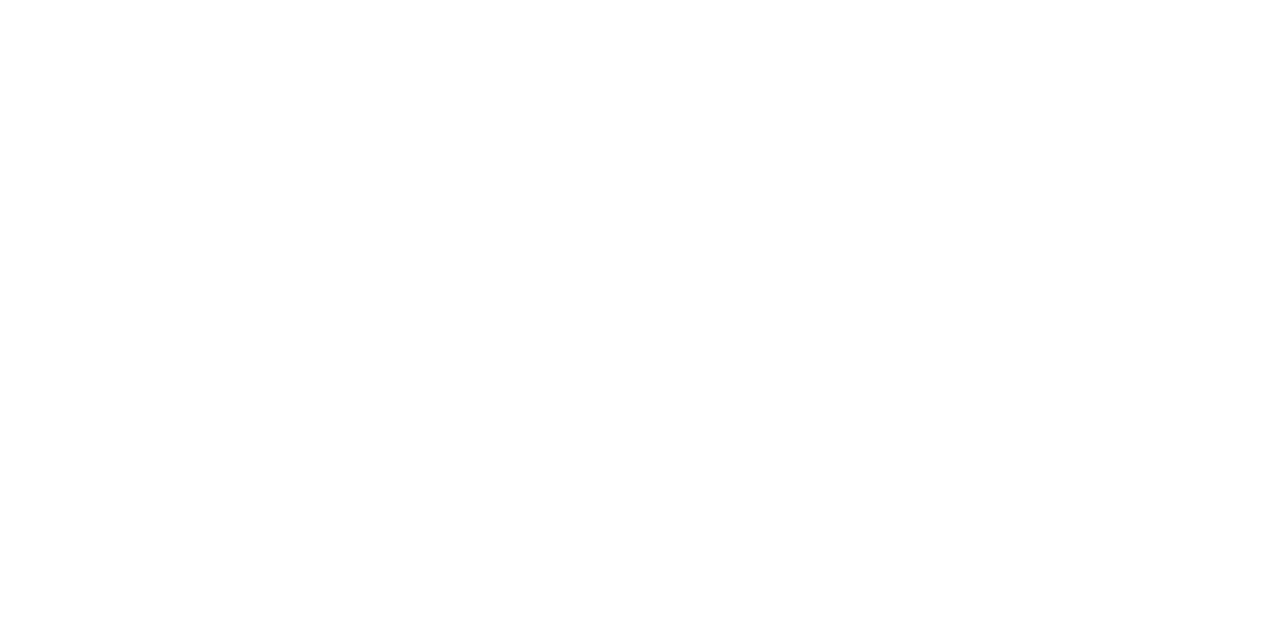
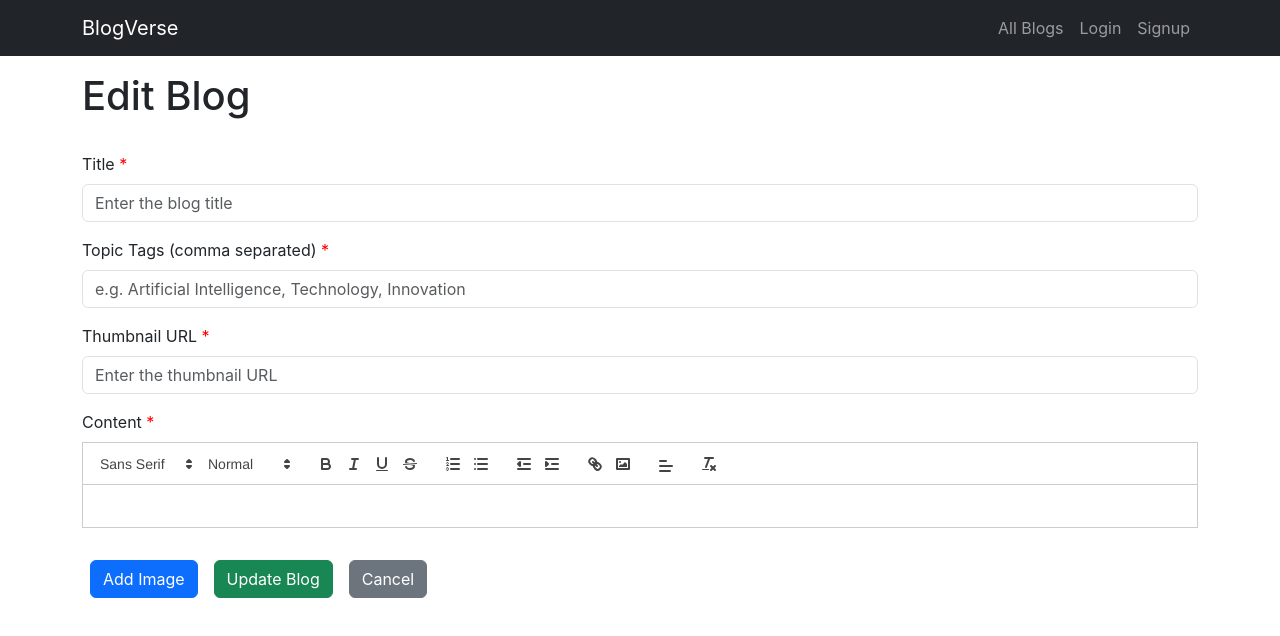
Before and after one commit to mahesh18k/blogverse-frontend, a React (Create React App) app: page /editblog/1 in a window 1280 px wide. Before the commit this address had no page. Shown: the top 636 px of the page. Built offline with nearby package versions, Linux system fonts and the light colour scheme; no server answers.

Commit message:
Add EditBlog Functionality

```diff
--- a/src/App.js
+++ b/src/App.js
@@ -8,6 +8,7 @@
 import BlogDetailsPage from './Pages/Blog/BlogDetailsPage';
 import CreateBlog from './Pages/Blog/CreateBlog';
 import Profile from './Pages/Profile/Profile';
+import EditBlog from './Pages/Blog/EditBlog';
 
 function App() {
   return (
@@ -19,6 +20,7 @@
         <Route path="/blog" element={<BlogListPage />} />
         <Route path="/blog/:id" element={<BlogDetailsPage />} />
         <Route path="/createblog" element={<CreateBlog />} />
+        <Route path="/editblog/:id" element={<EditBlog />} />
         <Route path="/profile" element={<Profile />} />
       </Routes>
     </BrowserRouter>
--- /dev/null
+++ b/src/Pages/Blog/EditBlog.jsx
@@ -0,0 +1,181 @@
+import React, { useState, useEffect, useRef } from 'react';
+import { Container, Form, Button, Modal } from 'react-bootstrap';
+import ReactQuill from 'react-quill';
+import axios from 'axios';
+import { useParams, useNavigate } from 'react-router-dom';
+import 'react-quill/dist/quill.snow.css';
+import NavigationBar from '../../Components/NavigationBar';
+
+const EditBlog = () => {
+    const { id } = useParams();
+    const navigate = useNavigate();
+    const quillRef = useRef(null);
+
+    const [title, setTitle] = useState('');
+    const [topicTags, setTopicTags] = useState('');
+    const [thumbnail, setThumbnail] = useState('');
+    const [content, setContent] = useState('');
+    const [imageURL, setImageURL] = useState('');
+    const [show, setShow] = useState(false);
+    const [images, setImages] = useState([]);
+
+    useEffect(() => {
+        const fetchBlogData = async () => {
+            try {
+                const response = await axios.get(`${process.env.REACT_APP_BACKEND_URL}/blog/${id}`);
+                const { title, topic_tags, thumbnail, content, images } = response.data;
+                setTitle(title);
+                setTopicTags(topic_tags.join(', '));
+                setThumbnail(thumbnail);
+                setContent(content); // Ensure content is set here
+                setImages(images);
+            } catch (error) {
+                console.error('Error fetching blog data:', error);
+            }
+        };
+
+        fetchBlogData();
+    }, [id]);
+
+    const handleClose = () => setShow(false);
+    const handleShow = () => setShow(true);
+
+    const handleImageInsert = () => {
+        const imgTag = `[IMAGE]`;
+        setContent(prevContent => `${prevContent}\n\n${imgTag}\n\n`);
+        setImages([...images, imageURL]);
+        setImageURL('');
+        handleClose();
+    };
+
+    const handleSubmit = async () => {
+        const topicTagsArray = topicTags.split(',').map(tag => tag.trim());
+
+        const blogData = {
+            thumbnail,
+            title,
+            topic_tags: topicTagsArray,
+            content,
+            images
+        };
+
+        try {
+            await axios.put(`${process.env.REACT_APP_BACKEND_URL}/blog/${id}`, blogData);
+            alert('Blog updated successfully!');
+            navigate('/profile');
+        } catch (error) {
+            console.error('Error updating blog:', error);
+        }
+    };
+
+    const handleCancel = () => {
+        navigate('/profile');
+    };
+
+    const modules = {
+        toolbar: [
+            [{ 'font': [] }, { 'size': [] }],
+            ['bold', 'italic', 'underline', 'strike'],
+            [{ 'list': 'ordered' }, { 'list': 'bullet' }],
+            [{ 'indent': '-1' }, { 'indent': '+1' }],
+            ['link', 'image'],
+            [{ 'align': [] }],
+            ['clean']
+        ]
+    };
+
+    const formats = [
+        'font', 'size',
+        'bold', 'italic', 'underline', 'strike',
+        'list', 'bullet', 'indent',
+        'link', 'image', 'align'
+    ];
+
+    return (
+        <Container className="mt-5">
+            <NavigationBar />
+            <h1 className='py-4'>Edit Blog</h1>
+            <Form>
+                <Form.Group className="mb-3">
+                    <Form.Label>Title <span style={{ color: 'red' }}>*</span></Form.Label>
+                    <Form.Control
+                        type="text"
+                        value={title}
+                        onChange={e => setTitle(e.target.value)}
+                        placeholder="Enter the blog title"
+                        required
+                    />
+                </Form.Group>
+                <Form.Group className="mb-3">
+                    <Form.Label>Topic Tags (comma separated) <span style={{ color: 'red' }}>*</span></Form.Label>
+                    <Form.Control
+                        type="text"
+                        value={topicTags}
+                        onChange={e => setTopicTags(e.target.value)}
+                        placeholder="e.g. Artificial Intelligence, Technology, Innovation"
+                        required
+                    />
+                </Form.Group>
+                <Form.Group className="mb-3">
+                    <Form.Label>Thumbnail URL <span style={{ color: 'red' }}>*</span></Form.Label>
+                    <Form.Control
+                        type="text"
+                        value={thumbnail}
+                        onChange={e => setThumbnail(e.target.value)}
+                        placeholder="Enter the thumbnail URL"
+                        required
+                    />
+                </Form.Group>
+                <Form.Group className="mb-3">
+                    <Form.Label>Content <span style={{ color: 'red' }}>*</span></Form.Label>
+                    <ReactQuill
+                        ref={quillRef}
+                        value={content}
+                        onChange={setContent}
+                        modules={modules}
+                        formats={formats}
+                    />
+                </Form.Group>
+                <Button variant="primary" className="mt-3 mx-2" onClick={handleShow}>
+                    Add Image
+                </Button>
+                <Button variant="success" className="mt-3 mx-2" onClick={handleSubmit}>
+                    Update Blog
+                </Button>
+                <Button variant="secondary" className="mt-3 mx-2" onClick={handleCancel}>
+                    Cancel
+                </Button>
+            </Form>
+
+            <Modal show={show} onHide={handleClose}>
+                <Modal.Header closeButton>
+                    <Modal.Title>Add Image URL</Modal.Title>
+                </Modal.Header>
+                <Modal.Body>
+                    <Form.Group>
+                        <Form.Label>Image URL</Form.Label>
+                        <Form.Control
+                            type="text"
+                            value={imageURL}
+                            onChange={e => setImageURL(e.target.value)}
+                            placeholder="Enter image URL"
+                        />
+                    </Form.Group>
+                </Modal.Body>
+                <Modal.Footer>
+                    <Button variant="secondary" onClick={handleClose}>
+                        Close
+                    </Button>
+                    <Button variant="primary" onClick={handleImageInsert}>
+                        Add Image
+                    </Button>
+                    <Button variant="secondary" onClick={handleCancel}>
+                        Cancel
+                    </Button>
+                </Modal.Footer>
+            </Modal>
+        </Container>
+    );
+};
+
+export default EditBlog;
--- a/src/Pages/Profile/Profile.jsx
+++ b/src/Pages/Profile/Profile.jsx
@@ -6,6 +6,7 @@
 import axios from 'axios';
 import BlogCard from '../../Components/BlogCard';
 import NavigationBar from '../../Components/NavigationBar';
+import { Link } from 'react-router-dom';
 import './Profile.css';
 
 
@@ -26,7 +27,7 @@
       } catch (error) {
         console.log(error);
       }
-    }
+    };
 
     const fetchProfileData = async () => {
       try {
@@ -41,7 +42,6 @@
     fetchProfileData();
   }, [userId]);
 
-
   const handleDeleteBlog = async (blogId) => {
     try {
       await axios.delete(`${process.env.REACT_APP_BACKEND_URL}/blog/${blogId}`);
@@ -50,7 +50,6 @@
       console.error('Error deleting blog:', error);
     }
   };
-
 
   if (!profileData) return <div>Loading...</div>;
 
@@ -90,7 +89,9 @@
                   <Col key={index} xs={12} sm={6} md={6} lg={6} xl={4} className="border mx-5 my-4">
                     <BlogCard {...blog} onClick={() => window.location.href = `/blog/${blog._id}`} />
                     <div className="mb-2">
-                      <Button variant="secondary" className="mt-0 mx-4"> Edit </Button>
+                      <Link to={`/editblog/${blog._id}`}>
+                        <Button variant="secondary" className="mt-0 mx-4">Edit</Button>
+                      </Link>
                       <Button
                         variant="danger"
                         className="mx-2"
```
